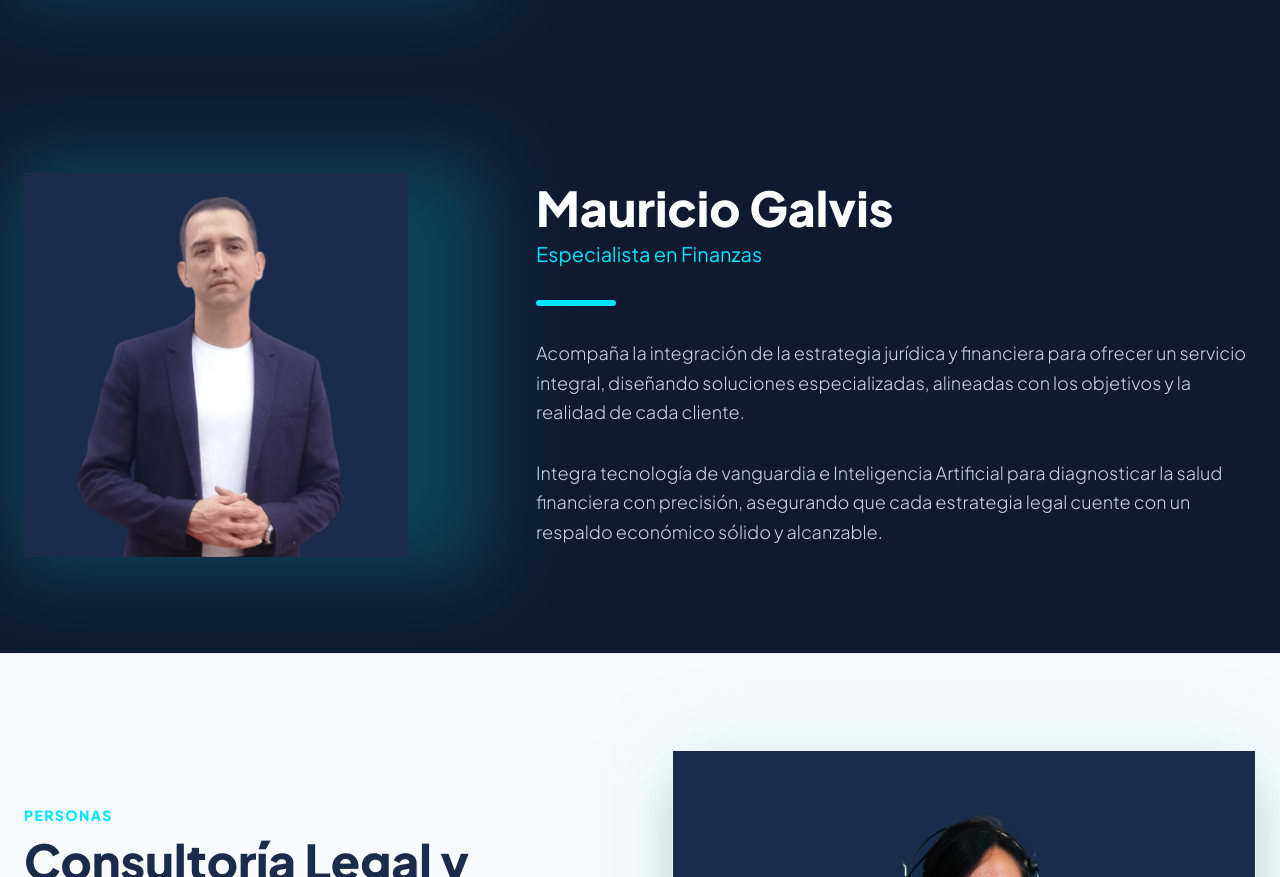
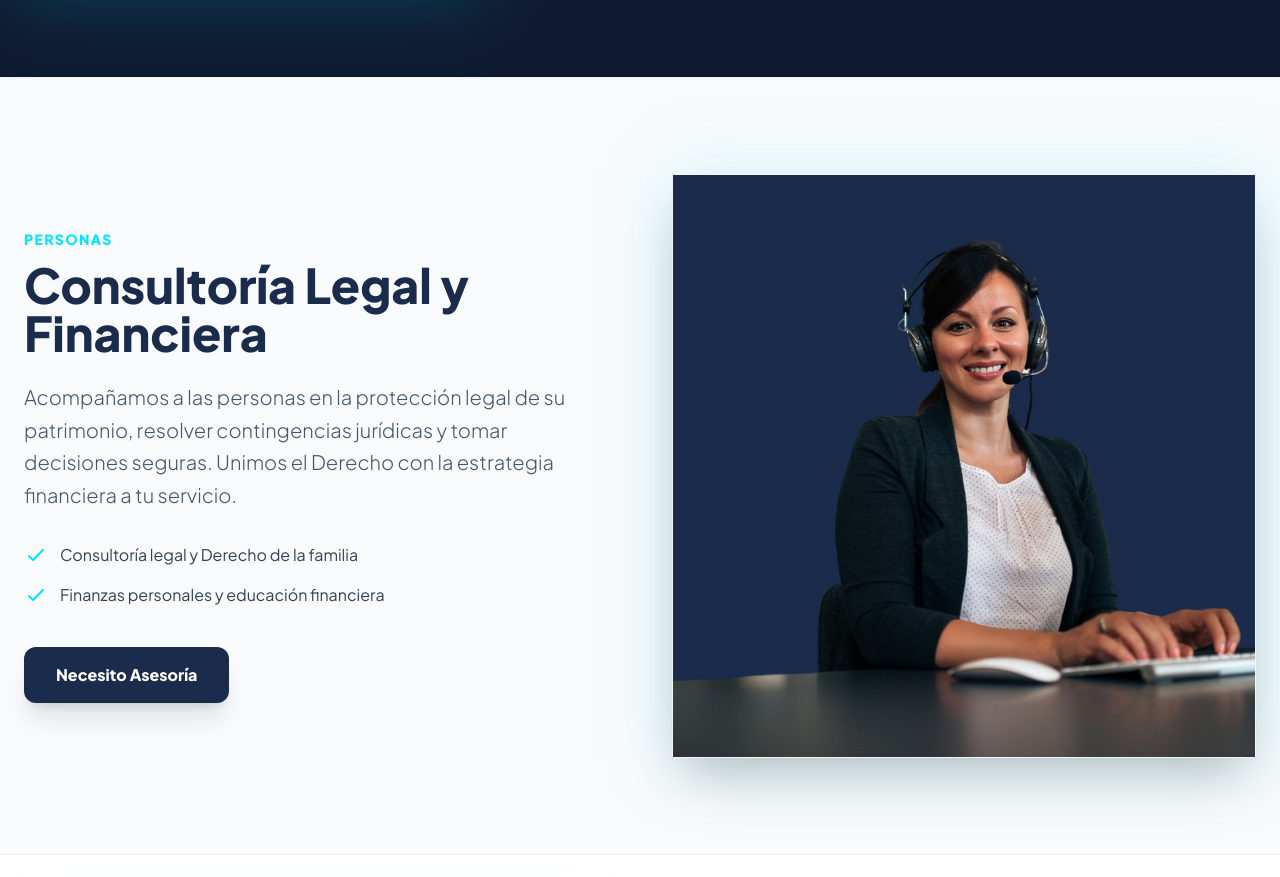
Before and after one commit to amgalvis/finleg-web, a plain HTML site: page index.html in a window 1280 px wide. Shown: the part 1299-2176 px from the top of the page. Drawn offline with nearby package versions, Linux system fonts and the light colour scheme.

Commit message:
Update index.html

```diff
--- a/index.html
+++ b/index.html
@@ -162,33 +162,6 @@
             </div>
         </section>
 
-        <!-- Mauricio Galvis -->
-        <section id="asdrubal" class="py-24 bg-navy-dark text-white overflow-hidden">
-            <div class="container mx-auto px-6">
-                <div class="flex flex-col lg:flex-row items-center gap-16">
-                    <div class="w-full max-w-md flex justify-center lg:justify-start relative group">
-                        <div class="absolute -inset-4 bg-cyanTech/20 rounded-none blur-2xl group-hover:bg-cyanTech/30 transition-all"></div>
-                        <div class="relative max-w-sm mx-auto lg:mx-0">
-                            <img src="mauricio.png" alt="Mauricio Galvis" class="w-full h-full object-cover object-center">
-                        </div>
-                    </div>
-                    <div class="lg:w-7/12 space-y-8">
-                        <div>
-                            <h2 class="text-4xl md:text-5xl font-extrabold mb-2">Mauricio Galvis</h2>
-                            <p class="text-cyanTech text-xl font-medium">Especialista en Finanzas</p>
-                        </div>
-                        <div class="w-20 h-1.5 bg-cyanTech rounded-full"></div>
-                        <p class="text-lg text-slate-300 font-light leading-relaxed">
-                            Acompaña la integración de la estrategia jurídica y financiera para ofrecer un servicio integral, diseñando soluciones especializadas, alineadas con los objetivos y la realidad de cada cliente.
-                        </p>
-                        <p class="text-lg text-slate-300 font-light leading-relaxed">
-                            Integra tecnología de vanguardia e Inteligencia Artificial para diagnosticar la salud financiera con precisión, asegurando que cada estrategia legal cuente con un respaldo económico sólido y alcanzable.
-                        </p>
-                    </div>
-                </div>
-            </div>
-        </section>
-
         <!-- TERCER BLOQUE: SERVICIOS -->
         <!-- 1. CONSULTORÍA LEGAL Y FINANCIERA (FOTO A LA DERECHA) -->
         <section id="consultoria-pyme" class="py-24 bg-slate-50 border-y border-slate-200/60">
```
